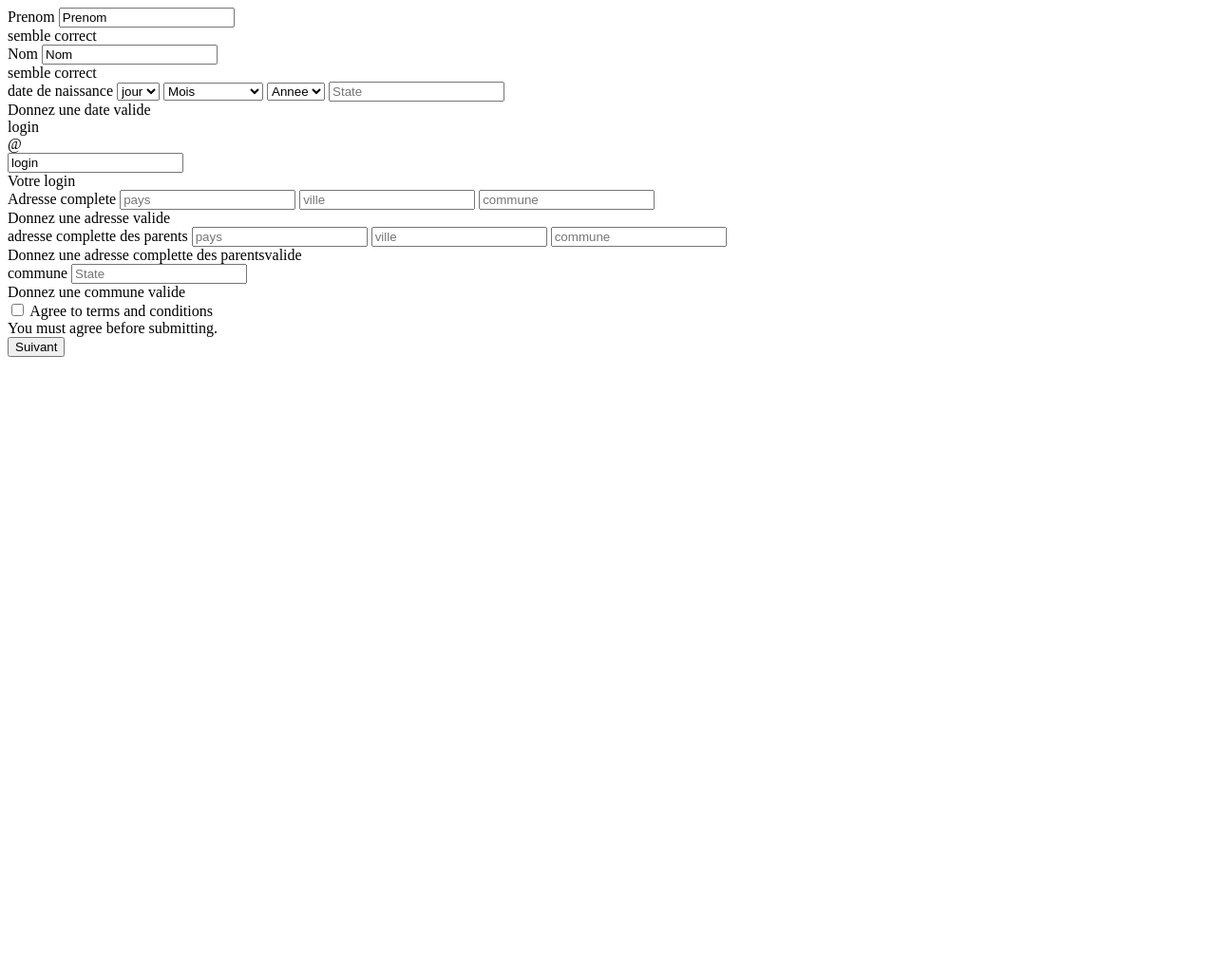
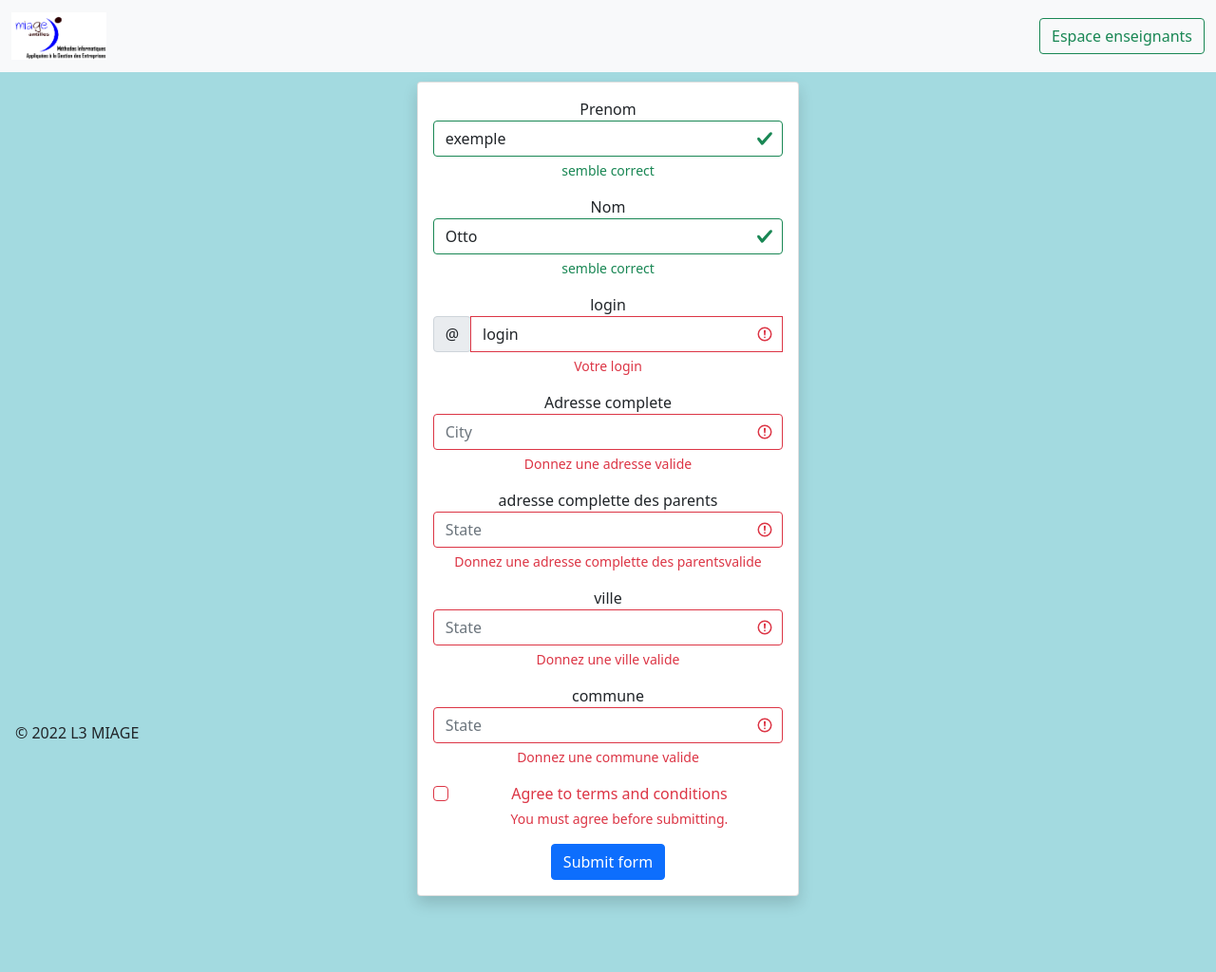
Before and after one commit to FWICSS/Proj_DEV_L3, a PHP site: page /Views/registerMiageForm.php in a window 1280 px wide. Shown: the whole page at 95% size. Before the commit the page ends 376 px from the top, so only its background shows below. Run offline with PHP 8.4, Linux system fonts and the light colour scheme.

Commit message:
modif affichage formulaire

```diff
--- a/Models/Model.php
+++ b/Models/Model.php
@@ -3,6 +3,7 @@
 define('DB_SERVER', 'localhost');
 define('DB_USER', 'root');
 define('DB_PASSWORD', '');
+
 
 function connect()
 {
--- /dev/null
+++ b/Views/Acomptepage.php
@@ -0,0 +1,3 @@
+<?php
+include_once('header.php');
+?>
--- a/Views/registerMiageForm.php
+++ b/Views/registerMiageForm.php
@@ -1,90 +1,30 @@
+<?php
+include_once('header.php');
+?>
+    <div class="container-fluid">
+        <div class="row justify-content-center align-items-center d-flex-row text-center">
+            <div class="col-12 col-lg-4 h-50 ">
+                <!--col-md-9 offset-md-4-->
+                <div class="card shadow">
+                    <div class="card-body mx-auto">
                         <form>
                             <div class="form-row">
-        <div class="col-md-4 mb-3">
+                                <div class="form-group mb-3">
                                     <label >Prenom</label>
-            <input type="text" class="form-control is-valid" name="First name" placeholder="Prenom" value="Prenom" required>
+                                    <input type="text" class="form-control is-valid" name="First name" placeholder="Prenom" value="exemple" required>
                                     <div class="valid-feedback">
                                         semble correct
                                     </div>
                                 </div>
-        <div class="col-md-4 mb-3">
+                                <div class="form-group mb-3">
                                     <label >Nom</label>
-            <input type="text" class="form-control is-valid" name="Last name" placeholder="Nom" value="Nom" required>
+                                    <input type="text" class="form-control is-valid" name="Last name" placeholder="Nom" value="Otto" required>
                                     <div class="valid-feedback">
                                         semble correct
                                     </div>
                                 </div>
-        <div class="col-md-3 mb-3">
-            <label >date de naissance</label>
-            <select id="inputJour" class="form-control">
-                <option selected> jour</option>
-                <option>1</option>
-                <option>2</option>
-                <option>3</option>
-                <option>4</option>
-                <option>5</option>
-                <option>6</option>
-                <option>7</option>
-                <option>8</option>
-                <option>9</option>
-                <option>10</option>
-                <option>11</option>
-                <option>13</option>
-                <option>14</option>
-                <option>15</option>
-                <option>16</option>
-                <option>17</option>
-                <option>18</option>
-                <option>19</option>
-                <option>20</option>
-                <option>21</option>
-                <option>22</option>
-                <option>23</option>
-                <option>24</option>
-                <option>25</option>
-                <option>26</option>
-                <option>27</option>
-                <option>28</option>
-                <option>29</option>
-                <option>30</option>
-                <option>31</option>
-            </select>
-            <select id="inputMois" class="form-control">
-                <option selected> Mois</option>
-                <option>JANVIER</option>
-                <option>FEVRIER</option>
-                <option>MARS</option>
-                <option>AVRIL</option>
-                <option>MAI</option>
-                <option>JUIN</option>
-                <option>JUILLET</option>
-                <option>AOUT</option>
-                <option>SEPTEMBRE</option>
-                <option>OCTOBRE</option>
-                <option>NOVEMBRE</option>
-                <option>DECEMBRE</option>
-            </select>
-            <select id="inputAnnee" class="form-control">
-                <option selected>Annee </option>
-                <option>1994</option>
-                <option>1995</option>
-                <option>1996</option>
-                <option>1997</option>
-                <option>1998</option>
-                <option>1999</option>
-                <option>2000</option>
-                <option>2001</option>
-                <option>2002</option>
-                <option>2003</option>
-                <option>2004</option>
-            </select>
-            <input type="text" class="form-control is-invalid" name="pays" placeholder="State" required>
-            <div class="invalid-feedback">
-                Donnez une date valide
-            </div>
-        </div>
 
-        <div class="col-md-4 mb-3">
+                                <div class="form-group mb-3">
                                     <label >login</label>
                                     <div class="input-group">
                                         <div class="input-group-prepend">
@@ -99,27 +39,28 @@
                                 </div>
                             </div>
                             <div class="form-row">
-        <div class="col-md-6 mb-3">
+                                <div class="form-group mb-3">
                                     <label >Adresse complete</label>
-            <input type="text" class="form-control is-invalid" name="adresse" placeholder="pays" required>
-            <input type="text" class="form-control" placeholder="ville"name="ville"placeholder="ville" required>
-            <input type="text" class="form-control" placeholder="commune"name="communee"placeholder="commune" required>
+                                    <input type="text" class="form-control is-invalid" name="adresse" placeholder="City" required>
                                     <div class="invalid-feedback">
                                         Donnez une adresse valide
                                     </div>
                                 </div>
-        <div class="col-md-3 mb-3">
+                                <div class="form-group mb-3">
                                     <label >adresse complette des parents</label>
-            <input type="text" class="form-control is-invalid" name="pays1" placeholder="pays" required>
-            <input type="text" class="form-control" placeholder="ville"name="ville" required>
-            <input type="text" class="form-control" placeholder="commune"name="communee1" required>
-
+                                    <input type="text" class="form-control is-invalid" name="pays" placeholder="State" required>
                                     <div class="invalid-feedback">
                                         Donnez une adresse complette des parentsvalide
                                     </div>
                                 </div>
-
-        <div class="col-md-3 mb-3">
+                                <div class="form-group mb-3">
+                                    <label >ville</label>
+                                    <input type="text" class="form-control is-invalid" name="pays" placeholder="State" required>
+                                    <div class="invalid-feedback">
+                                        Donnez une ville valide
+                                    </div>
+                                </div>
+                                <div class="form-group mb-3">
                                     <label >commune</label>
                                     <input type="text" class="form-control is-invalid" name="pays" placeholder="State" required>
                                     <div class="invalid-feedback">
@@ -128,8 +69,8 @@
                                 </div>
 
                             </div>
-    <div class="form-group">
-        <div class="form-check">
+                            <div class="form-group mb-3">
+                                <div class="form-check mb-3">
                                     <input class="form-check-input is-invalid" type="checkbox" value="" id="invalidCheck3" required>
                                     <label class="form-check-label" for="invalidCheck3">
                                         Agree to terms and conditions
@@ -139,5 +80,13 @@
                                     </div>
                                 </div>
                             </div>
-    <button class="btn btn-primary" type="submit">Suivant</button>
+                            <button class="btn btn-primary" type="submit">Submit form</button>
                         </form>
+                    </div>
+                </div>
+            </div>
+        </div>
+    </div>
+<?php
+include_once('footer.php');
+?>
```
Lines whose indentation alone changed are shown as unchanged.
